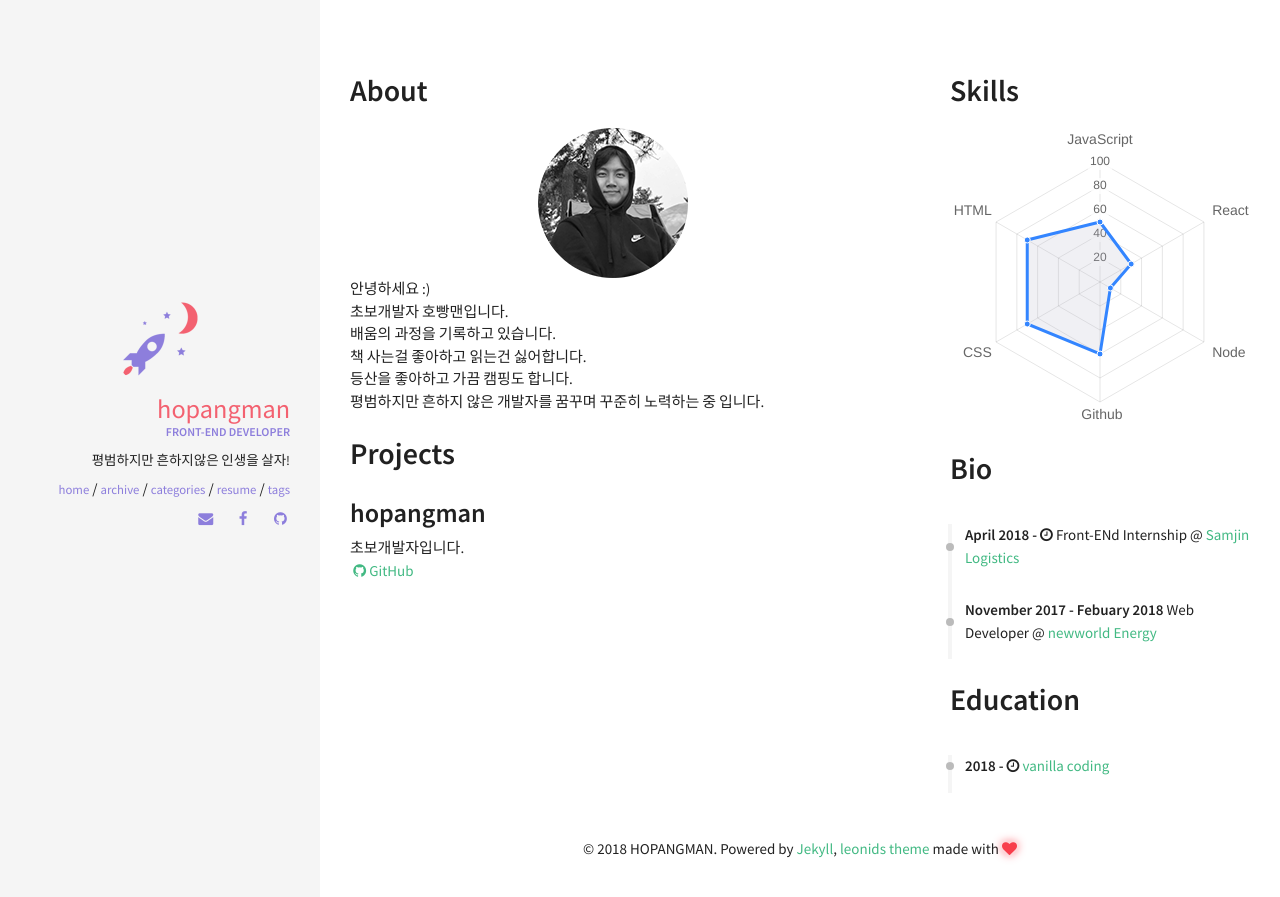
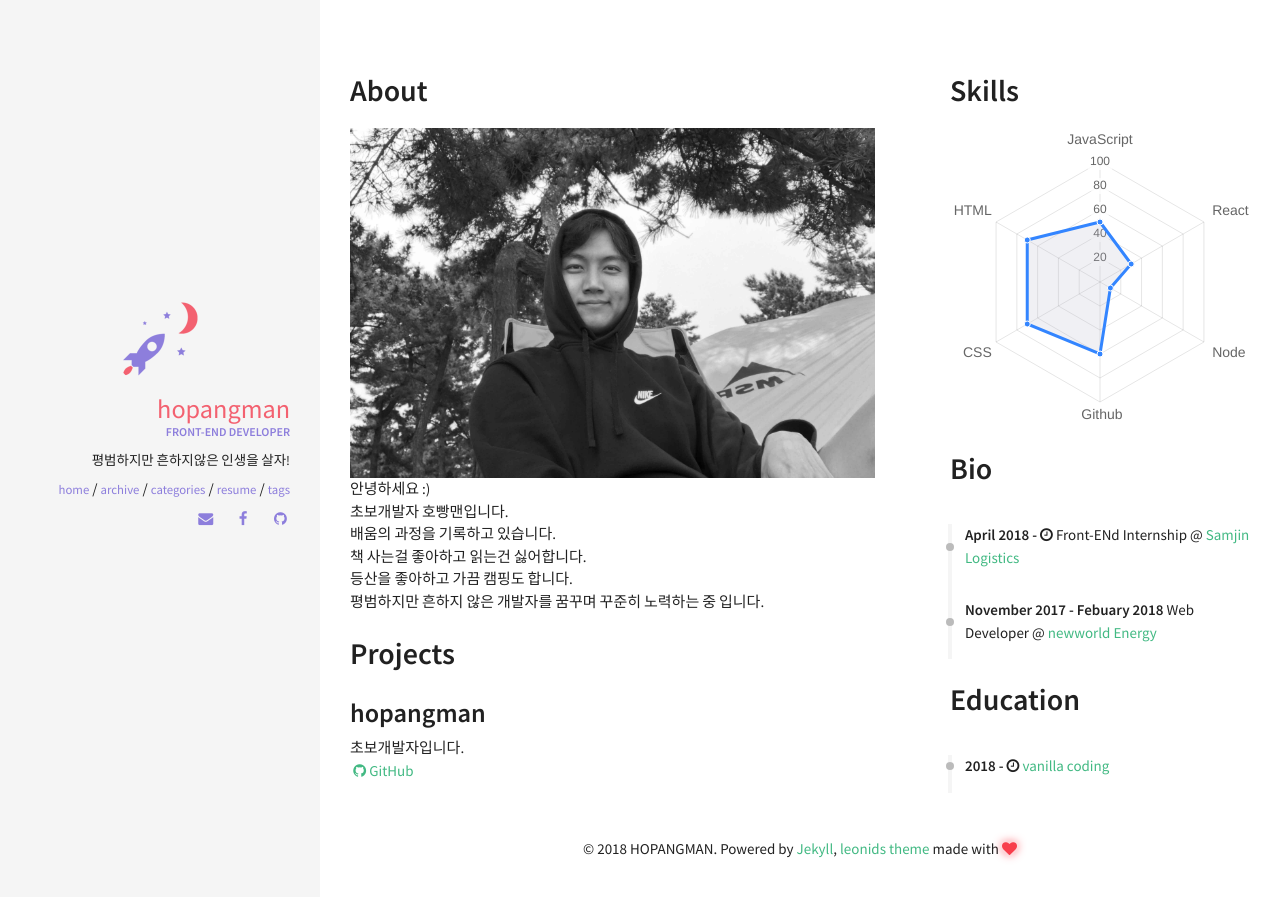
Before and after one commit to hopangman/hopangman.github.io, a Jekyll site: the page built from resume.html, in a window 1280 px wide. Shown: the top 897 px of the page. Built offline with Jekyll 4.4.1, drawn with Linux system fonts in a browser that asks for light colours; nearby versions of some CDN libraries.

Commit message:
update blog setting

```diff
--- a/_includes/sections/about.html
+++ b/_includes/sections/about.html
@@ -1,5 +1,5 @@
 <h1><span data-i18n="skills.my_skills">About</span></h1>
-<img src="../img/profile.png" alt="profile">
+<img src="../img/profile.jpg" alt="profile">
 <div>
     안녕하세요 :)<br>
     초보개발자 호빵맨입니다.<br>
```
Also changed, not shown: img/profile.jpg (added).
